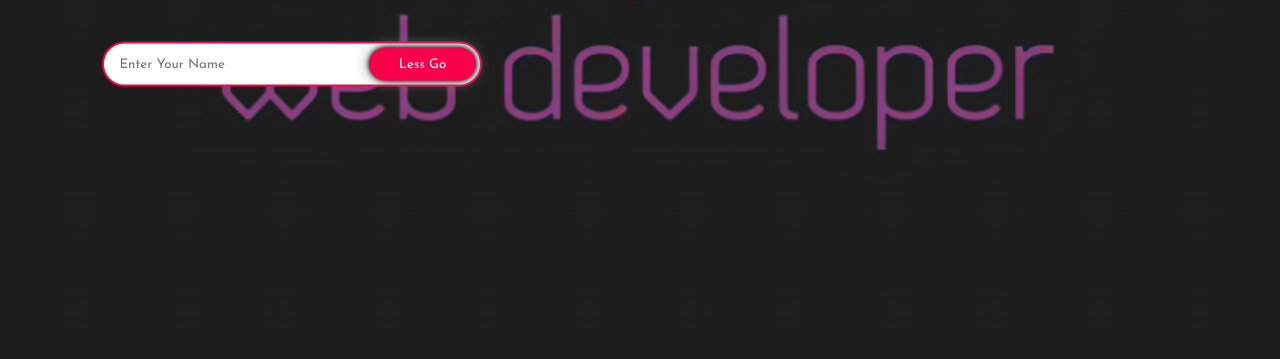
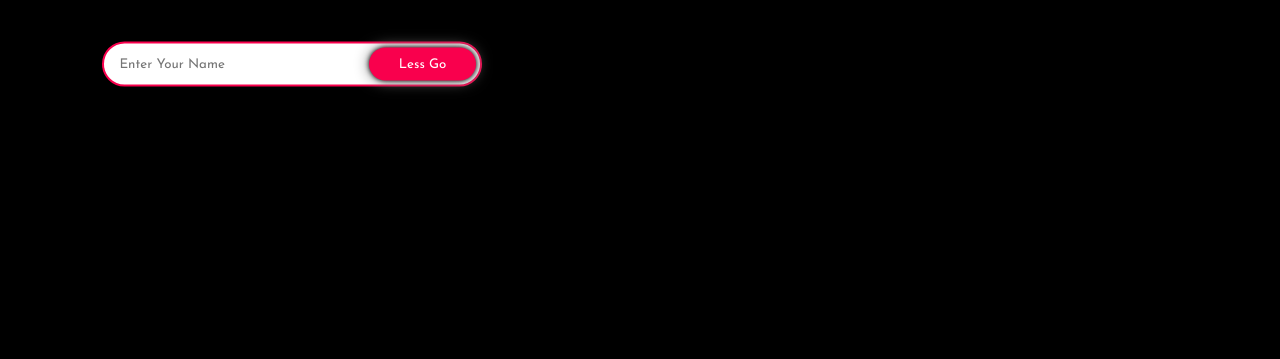
Before and after one commit to Akashor2001/Web-Technology-Project-1, a plain HTML site: page Akash.html in a window 1280 px wide. Shown: the part 441-800 px from the top of the page. Drawn offline with Linux system fonts and the light colour scheme.

Commit message:
Add files via upload

```diff
--- a/style.css
+++ b/style.css
@@ -7,7 +7,7 @@
 .akas{
 	height: 100vh;
 	width: 100%;
-	background-image: url(../img/R.png);
+	background-color: black;
 	background-size: cover;
 	background-position: center;
 }
```
